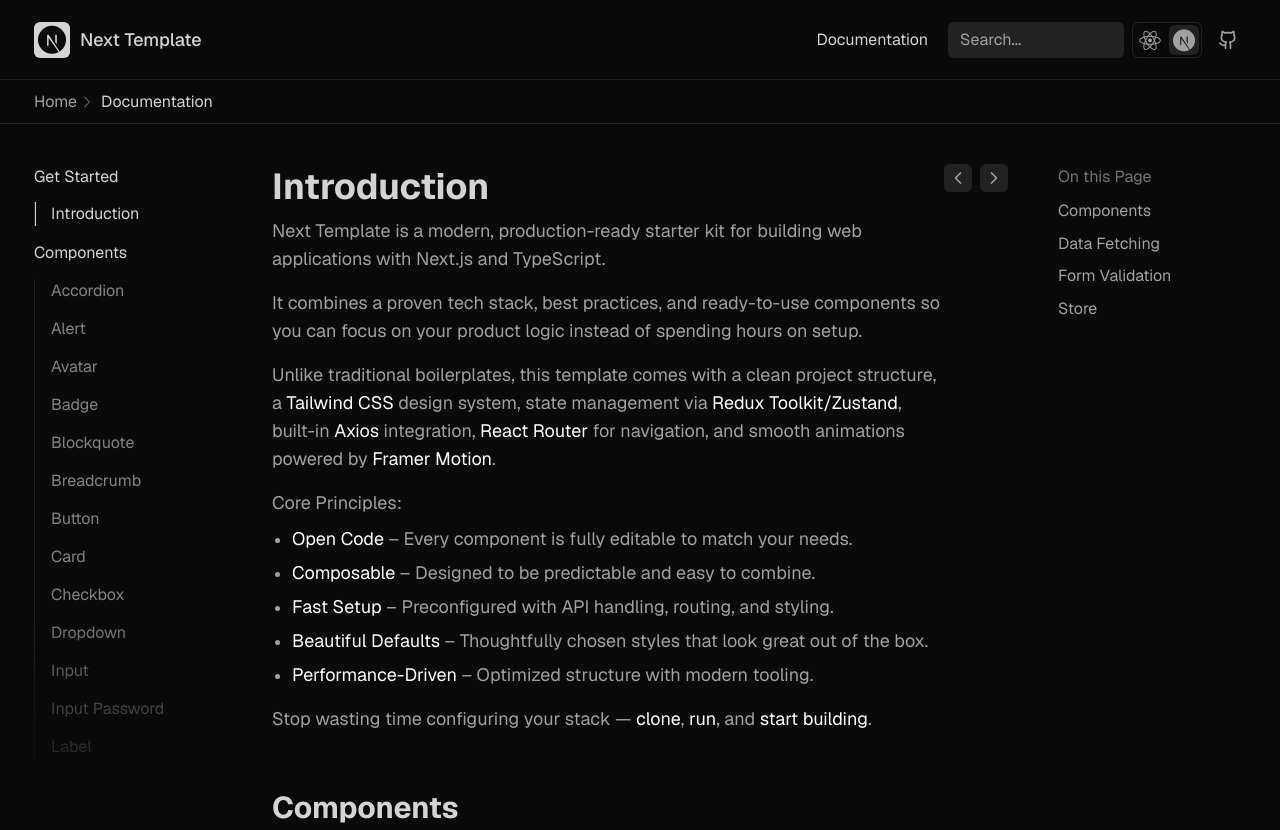
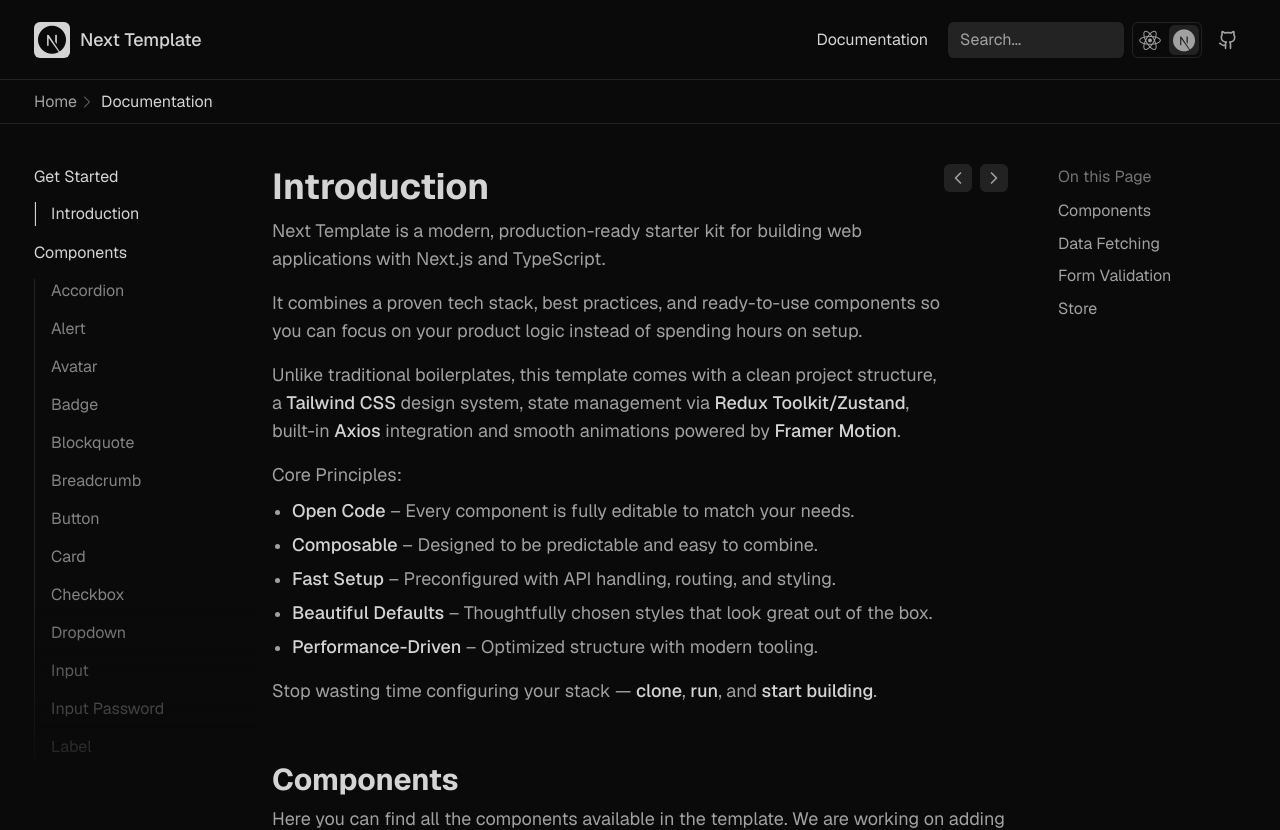
Before and after one commit to dimarogkov/next-template, a Next.js app: page /documentation in a window 1280 px wide. Shown: the top 830 px of the page. Built offline with nearby package versions, Linux system fonts and the light colour scheme.

Commit message:
some fix

```diff
--- a/src/components/atoms/Select/SelectTrigger.tsx
+++ b/src/components/atoms/Select/SelectTrigger.tsx
@@ -34,7 +34,7 @@ const SelectTrigger = forwardRef<HTMLDivElement, Props>(
                 onClick={() => setIsOpen((prevState) => !prevState)}
                 className={`relative flex items-center w-full h-10 px-4 pr-12 rounded-md cursor-pointer select-none border border-border ${className}`}
             >
-                <Text className={cn({ 'text-white': selectedItem?.value !== '' })}>
+                <Text className={cn({ 'text-title': selectedItem?.value !== '' })}>
                     {selectedItem?.label || placeholder}
                 </Text>
 
--- a/src/components/molecules/Header/HeaderSearch/HeaderSearch.tsx
+++ b/src/components/molecules/Header/HeaderSearch/HeaderSearch.tsx
@@ -68,7 +68,7 @@ export default function HeaderSearch() {
                                 placeholder='Search documentation...'
                                 value={searchValue}
                                 onChange={({ target }) => toggleSearch(target.value)}
-                                className='!pl-10'
+                                className='!pl-10 !border-border !bg-border'
                                 autoFocus
                             />
                             <Search className='absolute left-3 size-5' />
--- a/src/components/molecules/Header/HeaderSearchLink/HeaderSearchLink.tsx
+++ b/src/components/molecules/Header/HeaderSearchLink/HeaderSearchLink.tsx
@@ -28,7 +28,7 @@ export default function HeaderSearchLink({ link }: Props) {
             )}
         >
             <div className='w-full'>
-                <Text size='large' className='text-white'>
+                <Text size='large' className='text-title'>
                     {name}
                 </Text>
 
--- a/src/components/molecules/IntroductionContent/IntroductionContent.tsx
+++ b/src/components/molecules/IntroductionContent/IntroductionContent.tsx
@@ -20,12 +20,12 @@ export default function IntroductionContent() {
 
                 <Text size='large'>
                     Unlike traditional boilerplates, this template comes with a clean project structure, a&nbsp;
-                    <span className='text-white'>Tailwind CSS</span> design system, state management via&nbsp;
-                    <span className='text-white'>Redux Toolkit/Zustand</span>, built-in&nbsp;
-                    <span className='text-white'>Axios</span> integration,&nbsp;
-                    <span className='text-white'>React Router</span> for navigation, and smooth animations powered
+                    <span className='text-title font-medium'>Tailwind CSS</span> design system, state management
+                    via&nbsp;
+                    <span className='text-title font-medium'>Redux Toolkit/Zustand</span>, built-in&nbsp;
+                    <span className='text-title font-medium'>Axios</span> integration and smooth animations powered
                     by&nbsp;
-                    <span className='text-white'>Framer Motion</span>.
+                    <span className='text-title font-medium'>Framer Motion</span>.
                 </Text>
 
                 <div>
@@ -34,32 +34,32 @@ export default function IntroductionContent() {
                     <ul className='list-disc pl-5 mt-2 space-y-1.5'>
                         <li>
                             <Text size='large'>
-                                <span className='text-white'>Open Code</span> – Every component is fully editable to
-                                match your needs.
+                                <span className='text-title font-medium'>Open Code</span> – Every component is fully
+                                editable to match your needs.
                             </Text>
                         </li>
                         <li>
                             <Text size='large'>
-                                <span className='text-white'>Composable</span> – Designed to be predictable and easy to
-                                combine.
+                                <span className='text-title font-medium'>Composable</span> – Designed to be predictable
+                                and easy to combine.
                             </Text>
                         </li>
                         <li>
                             <Text size='large'>
-                                <span className='text-white'>Fast Setup</span> – Preconfigured with API handling,
-                                routing, and styling.
+                                <span className='text-title font-medium'>Fast Setup</span> – Preconfigured with API
+                                handling, routing, and styling.
                             </Text>
                         </li>
                         <li>
                             <Text size='large'>
-                                <span className='text-white'>Beautiful Defaults</span> – Thoughtfully chosen styles that
-                                look great out of the box.
+                                <span className='text-title font-medium'>Beautiful Defaults</span> – Thoughtfully chosen
+                                styles that look great out of the box.
                             </Text>
                         </li>
                         <li>
                             <Text size='large'>
-                                <span className='text-white'>Performance-Driven</span> – Optimized structure with modern
-                                tooling.
+                                <span className='text-title font-medium'>Performance-Driven</span> – Optimized structure
+                                with modern tooling.
                             </Text>
                         </li>
                     </ul>
@@ -67,9 +67,9 @@ export default function IntroductionContent() {
 
                 <Text size='large'>
                     Stop wasting time configuring your stack —&nbsp;
-                    <span className='text-white'>clone</span>,&nbsp;
-                    <span className='text-white'>run</span>, and&nbsp;
-                    <span className='text-white'>start building</span>.
+                    <span className='text-title font-medium'>clone</span>,&nbsp;
+                    <span className='text-title font-medium'>run</span>, and&nbsp;
+                    <span className='text-title font-medium'>start building</span>.
                 </Text>
             </div>
         </>
--- a/src/constants/code/select/code.ts
+++ b/src/constants/code/select/code.ts
@@ -140,7 +140,7 @@ const SelectTrigger = forwardRef<HTMLDivElement, Props>(
                 onClick={() => setIsOpen((prevState) => !prevState)}
                 className={\`relative flex items-center w-full h-10 px-4 pr-12 rounded-md cursor-pointer select-none border border-border \${className}\`}
             >
-                <Text className={cn({ 'text-white': selectedItem?.value !== '' })}>
+                <Text className={cn({ 'text-title': selectedItem?.value !== '' })}>
                     {selectedItem?.label || placeholder}
                 </Text>
 
```
